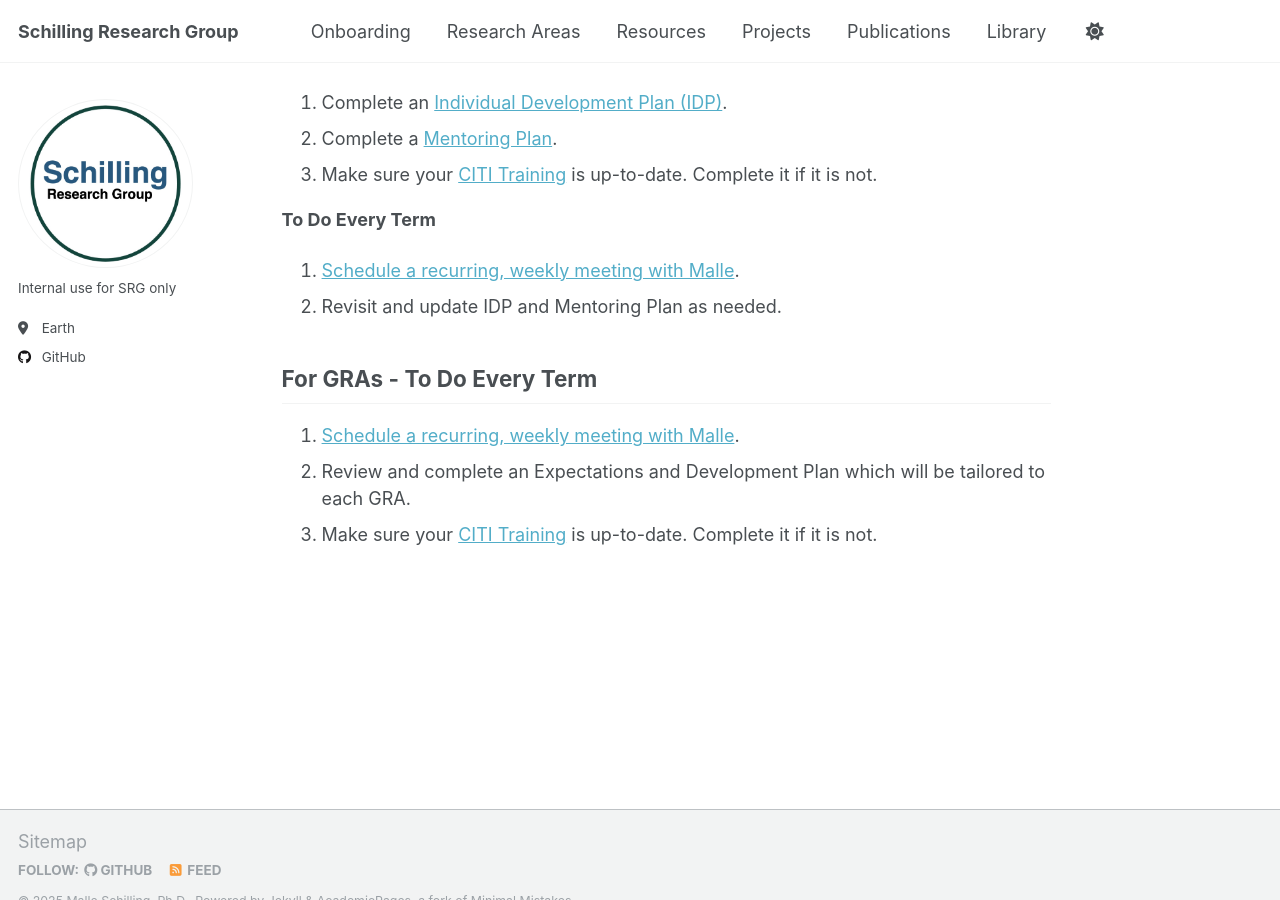
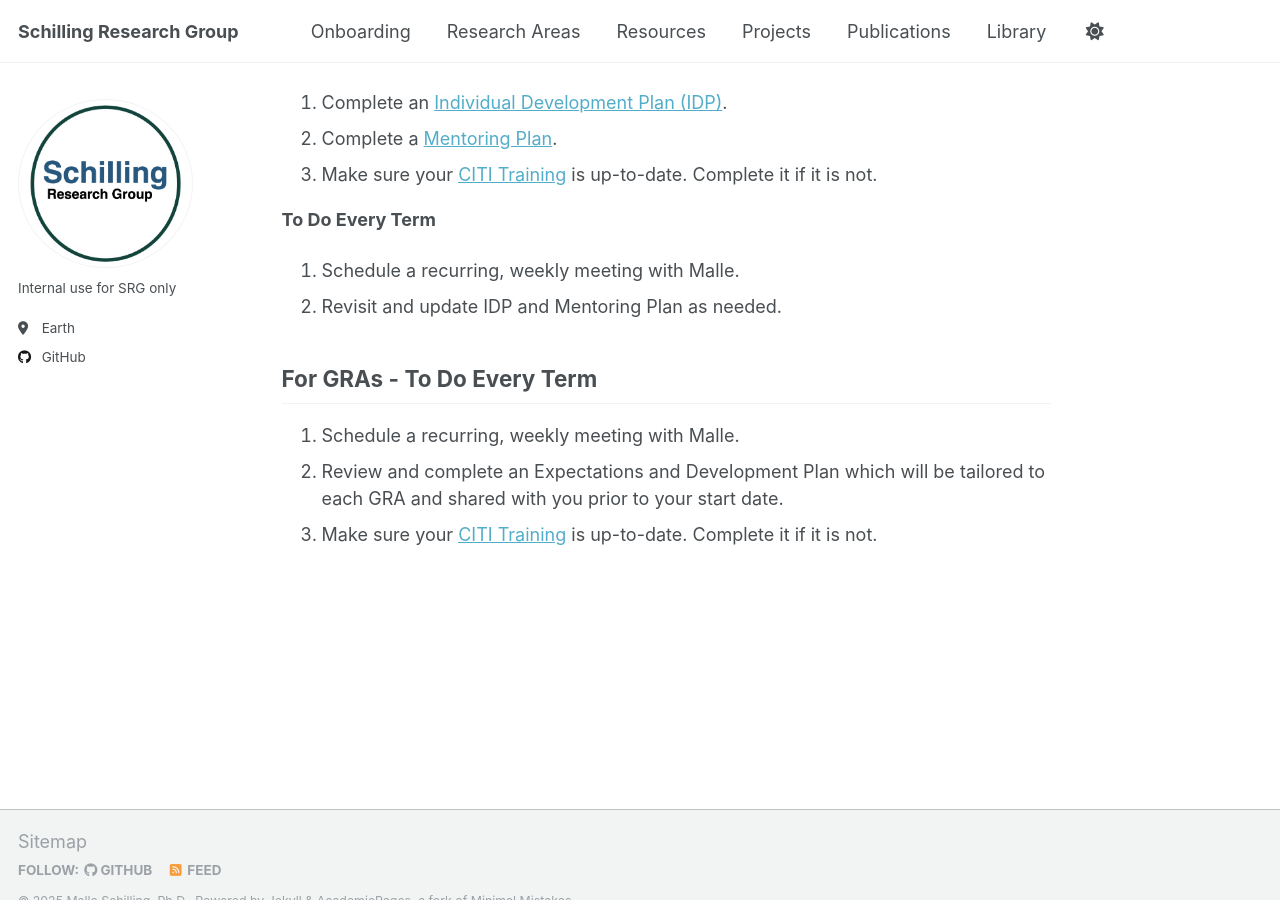
Before and after one commit to schillingmr/schilling-rg, a Jekyll site: the page built from _pages/onboarding.md, in a window 1280 px wide and 900 px high, scrolled down 664 px. Built offline with Jekyll 4.4.1, drawn with Linux system fonts in a browser that asks for light colours.

Commit message:
Update onboarding.md

```diff
--- a/_pages/onboarding.md
+++ b/_pages/onboarding.md
@@ -21,10 +21,10 @@ Use this page to locate what you should do to acquant yourself with Schilling Re
 3. Make sure your [CITI Training](https://researchcompliance.asu.edu/human-subjects/training/) is up-to-date. Complete it if it is not.
 
 **To Do Every Term**
-1. [Schedule a recurring, weekly meeting with Malle](https://docs.google.com/spreadsheets/d/1KFBrteQqckF7IC3rk_RUXa8rSngNNDaQ7xxXtTxiuGc/edit?usp=sharing).
+1. Schedule a recurring, weekly meeting with Malle.
 2. Revisit and update IDP and Mentoring Plan as needed.
 
 ## **For GRAs - To Do Every Term**
-1. [Schedule a recurring, weekly meeting with Malle](https://docs.google.com/spreadsheets/d/1KFBrteQqckF7IC3rk_RUXa8rSngNNDaQ7xxXtTxiuGc/edit?usp=sharing).
-2. Review and complete an Expectations and Development Plan which will be tailored to each GRA.
+1. Schedule a recurring, weekly meeting with Malle.
+2. Review and complete an Expectations and Development Plan which will be tailored to each GRA and shared with you prior to your start date.
 3. Make sure your [CITI Training](https://researchcompliance.asu.edu/human-subjects/training/) is up-to-date. Complete it if it is not.
```
